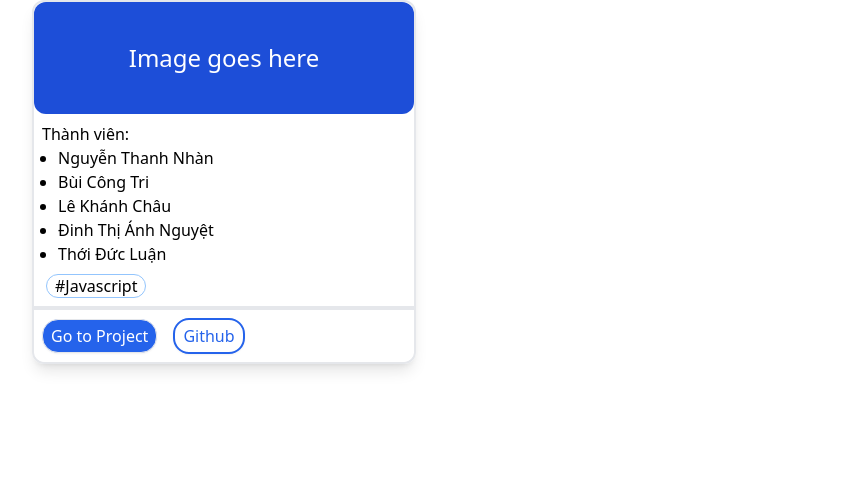
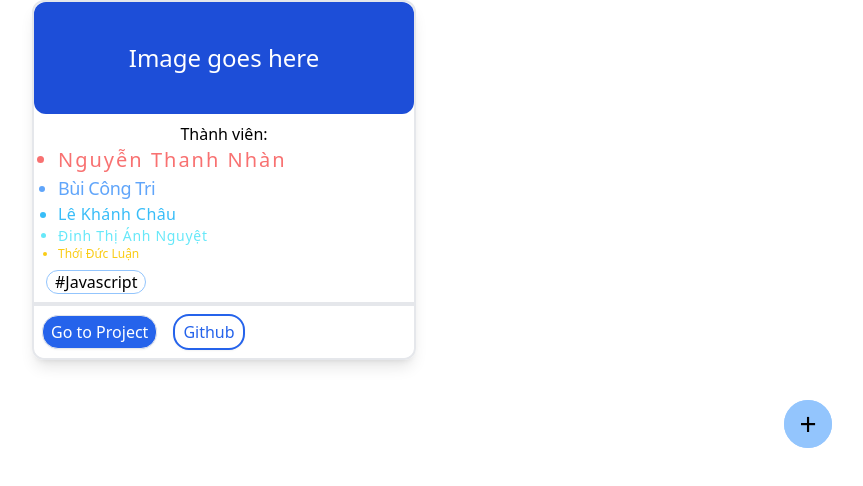
Before and after one commit to LuxionRob/tailwind-seminar, a website: page src/index.html in a window 1280 px wide. Shown: the whole page, without its empty margins (416-1279 px from the left). Drawn offline with nearby package versions, Linux system fonts and the light colour scheme; files that its build step writes are made by us from their sources.

Commit message:
Typography

```diff
--- a/src/assets/tailwind.input.css
+++ b/src/assets/tailwind.input.css
@@ -4,6 +4,6 @@
 
 @layer components {
   .hashtag {
-    @apply px-2 mx-1 my-1 border border-blue-300 rounded-2xl;
+    @apply mx-1 my-1 rounded-2xl border border-blue-300 px-2;
   }
 }
--- a/src/index.html
+++ b/src/index.html
@@ -14,13 +14,13 @@
 
       <div class="border-b-2 p-2">
         <div class="mb-2">
-          <h6>Thành viên:</h6>
+          <h6 class="text-center">Thành viên:</h6>
           <ul class="ml-4 list-disc">
-            <li>Nguyễn Thanh Nhàn</li>
-            <li>Bùi Công Tri</li>
-            <li>Lê Khánh Châu</li>
-            <li>Đinh Thị Ánh Nguyệt</li>
-            <li>Thới Đức Luận</li>
+            <li class="text-red-400 text-xl tracking-widest">Nguyễn Thanh Nhàn</li>
+            <li class="text-blue-400 text-lg tracking-tight">Bùi Công Tri</li>
+            <li class="text-sky-400 text-md tracking-wide">Lê Khánh Châu</li>
+            <li class="text-cyan-300 text-sm tracking-wider">Đinh Thị Ánh Nguyệt</li>
+            <li class="text-yellow-400 text-xs">Thới Đức Luận</li>
           </ul>
         </div>
         <span class="hashtag"> #Javascript </span>
@@ -31,5 +31,14 @@
         <button class="m-2 rounded-2xl border-2 border-blue-600 p-1 px-2 text-blue-600 shadow-sm">Github</button>
       </div>
     </div>
+    <div class="fixed right-8 top-1/2">
+      <a
+        href="https://tailwindcss.com/docs/customizing-colors"
+        target="_blank"
+        class="relative z-10 flex h-12 w-12 items-center justify-center rounded-full bg-blue-300 p-4 text-3xl leading-none"
+        >+</a
+      >
+      <span class="absolute top-0 right-0 h-12 w-12 animate-ping rounded-full bg-blue-300 p-4"></span>
+    </div>
   </body>
 </html>
```
Also changed, not shown: README.md, tailwind.config.js (line endings or trailing spaces).
